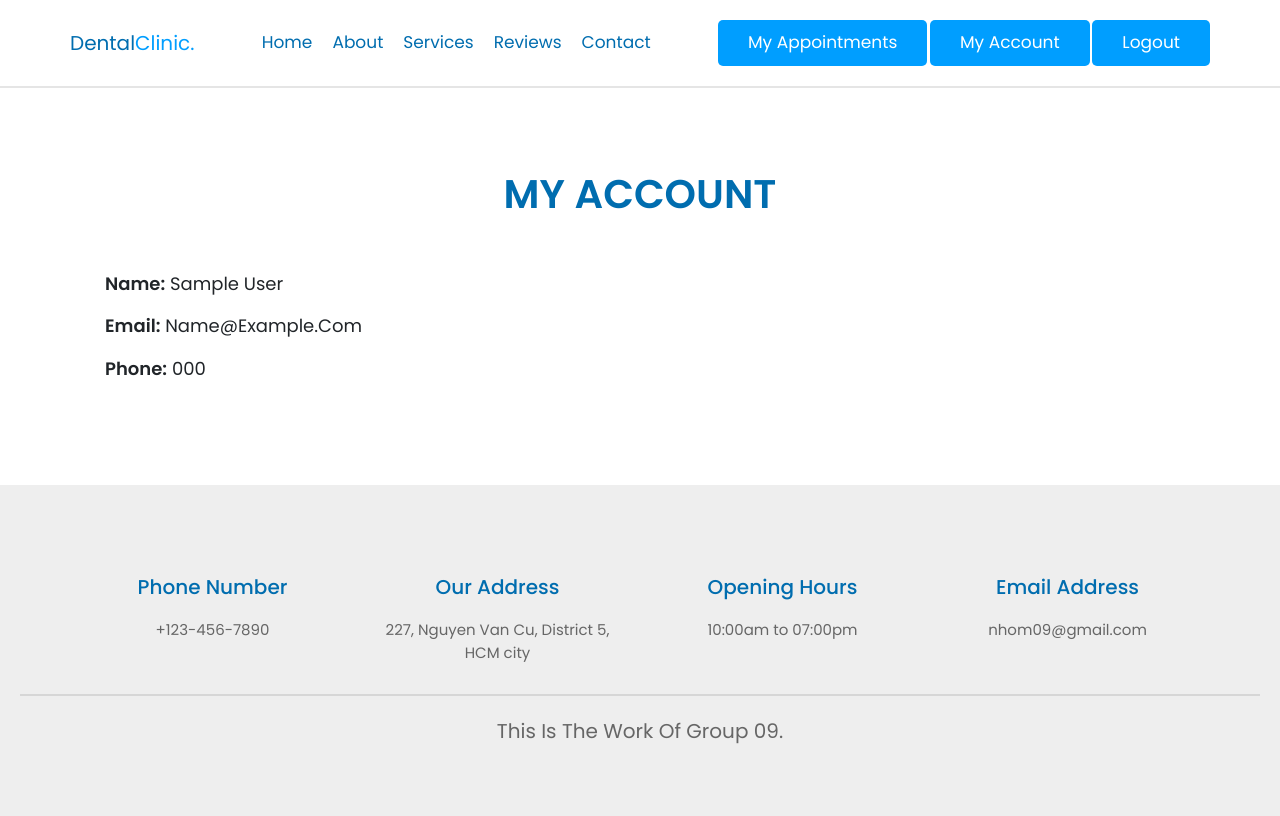
After one commit to ChiHiu/dentalClinicWebsite, a PHP site: page /my_account.php in a window 1280 px wide. The commit adds this page. Run offline with PHP 8.4, Linux system fonts and the light colour scheme; the visitor is signed in with stand-in values (Sample User, id 1); tables that the repository leaves empty or names only in its code hold one stand-in row (values such as "Sample post").

```diff
--- /dev/null
+++ b/my_account.php
@@ -0,0 +1,95 @@
+<?php
+session_start();
+require 'config.php';
+
+// Kiểm tra user đã đăng nhập chưa
+if (!isset($_SESSION['user_id'])) {
+    header("Location: login.php");
+    exit();
+}
+
+$userId = $_SESSION['user_id'];
+
+// Lấy thông tin user từ DB
+$stmt = $conn->prepare("SELECT name, email, phone FROM users WHERE id = ?");
+$stmt->bind_param("i", $_SESSION['user_id']);
+$stmt->execute();
+$result = $stmt->get_result();
+$user = $result->fetch_assoc();
+?>
+<!DOCTYPE html>
+<html lang="en">
+<head>
+   <meta charset="UTF-8">
+   <meta name="viewport" content="width=device-width, initial-scale=1.0">
+   <title>My Account - Dental Clinic</title>
+   <link rel="stylesheet" href="https://cdnjs.cloudflare.com/ajax/libs/bootstrap/4.6.1/css/bootstrap.min.css">
+   <link rel="stylesheet" href="css/style.css">
+</head>
+<body>
+
+<!-- Header -->
+<header class="header fixed-top">
+   <div class="container">
+      <div class="row align-items-center justify-content-between">
+         <a href="index.php#home" class="logo">dental<span>Clinic.</span></a>
+         <nav class="nav">
+            <a href="index.php#home">home</a>
+            <a href="index.php#about">about</a>
+            <a href="index.php#services">services</a>
+            <a href="index.php#reviews">reviews</a>
+            <a href="index.php#contact">contact</a>
+         </nav>
+         <div>
+            <a href="view_appointments.php" class="link-btn">My Appointments</a>
+            <a href="my_account.php" class="link-btn">My Account</a>
+            <a href="logout.php" class="link-btn">Logout</a>
+         </div>
+         <div id="menu-btn" class="fas fa-bars"></div>
+      </div>
+   </div>
+</header>
+
+<!-- My Account Section -->
+<section class="contact" style="margin-top:100px;">
+   <div class="container">
+      <h1 class="heading">My Account</h1>
+      <div class="box-container">
+         <div class="box" style="padding:20px; font-size:18px; line-height:1.8;">
+            <p><strong>Name:</strong> <?php echo htmlspecialchars($user['name']); ?></p>
+            <p><strong>Email:</strong> <?php echo htmlspecialchars($user['email']); ?></p>
+            <p><strong>Phone:</strong> <?php echo htmlspecialchars($user['phone'] ?? 'N/A'); ?></p>
+         </div>
+      </div>
+   </div>
+</section>
+
+<!-- Footer -->
+<section class="footer">
+   <div class="box-container container">
+      <div class="box">
+         <i class="fas fa-phone"></i>
+         <h3>phone number</h3>
+         <p>+123-456-7890</p>
+      </div>
+      <div class="box">
+         <i class="fas fa-map-marker-alt"></i>
+         <h3>our address</h3>
+         <p>227, Nguyen Van Cu, District 5, HCM city</p>
+      </div>
+      <div class="box">
+         <i class="fas fa-clock"></i>
+         <h3>opening hours</h3>
+         <p>10:00am to 07:00pm</p>
+      </div>
+      <div class="box">
+         <i class="fas fa-envelope"></i>
+         <h3>email address</h3>
+         <p>nhom09@gmail.com</p>
+      </div>
+   </div>
+   <div class="credit"> This is the work of group 09. </div>
+</section>
+
+</body>
+</html>
```
Also changed, not shown: index.php (+18 -18 lines), register.php (+13 -24 lines).
